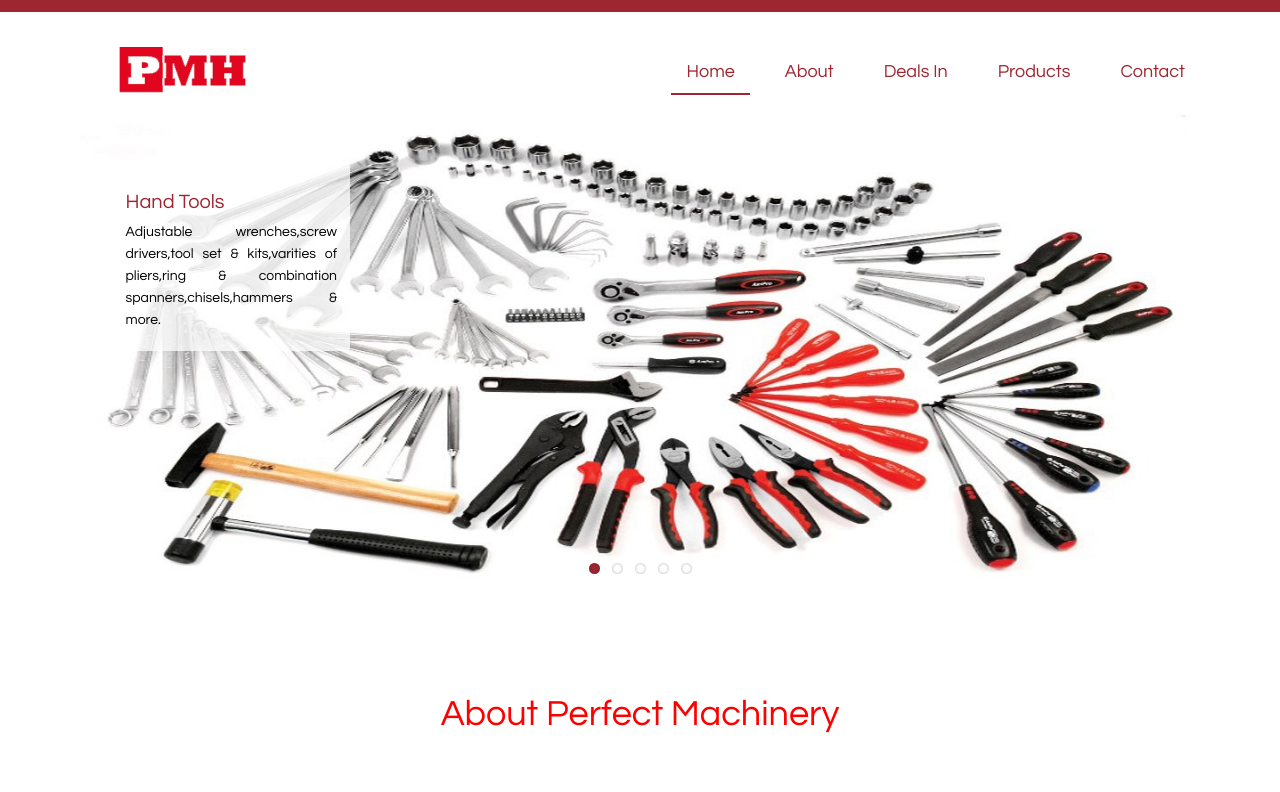
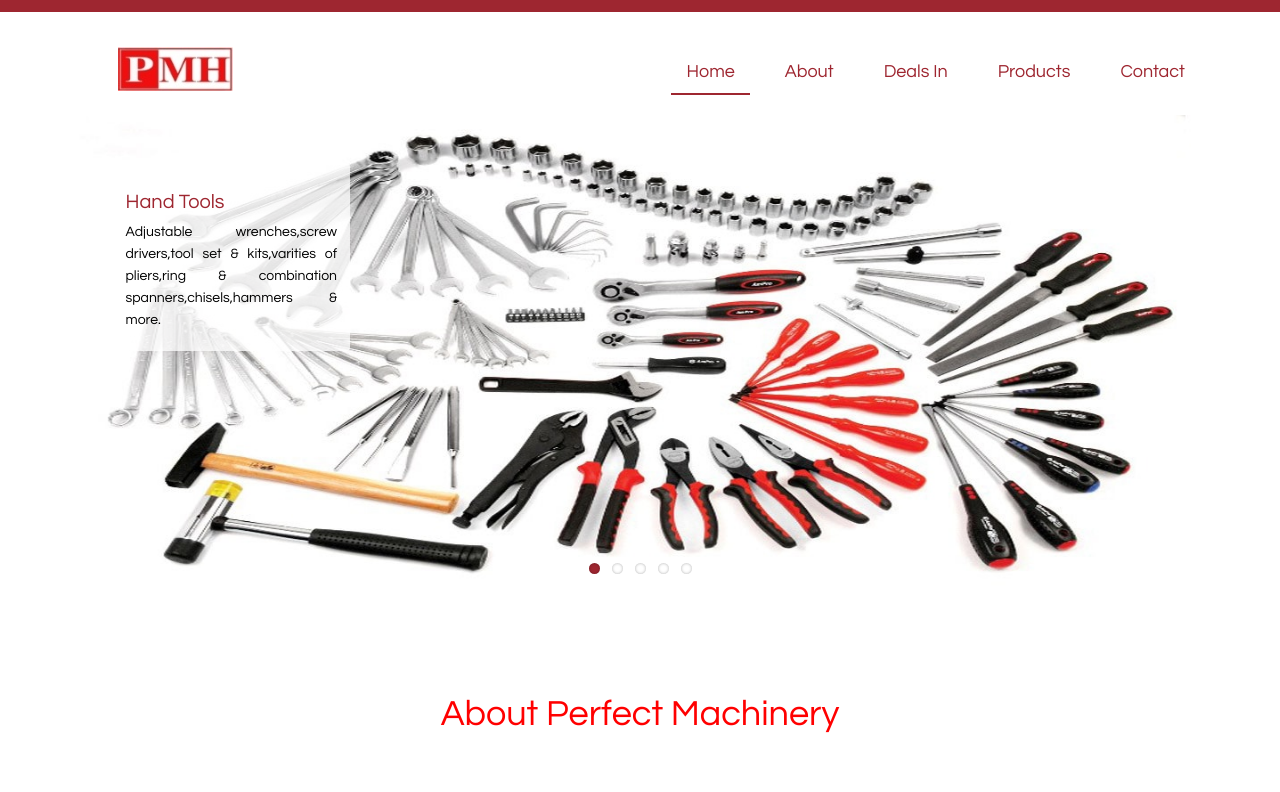
Before and after one commit to ra24x7/Website_Host_Github, a plain HTML site: page index.html in a window 1280 px wide. Shown: the top 792 px of the page. Drawn offline with Linux system fonts and the light colour scheme; some packages are replaced by stand-ins of ours.

Commit message:
Update index.html

```diff
--- a/index.html
+++ b/index.html
@@ -32,7 +32,7 @@ rajat agrawal
     <div class="container">
         <div class="row">
             <div class="col-md-5 col-md-push-1 col-sm-6">
-                <a href="#" id="templatemo_logo"><img src="images/pmhlogo.png" alt="pmhlogo"></a>
+                <a href="#" id="templatemo_logo"><img src="images/pmhlogo.jpg" alt="pmhlogo"></a>
             </div>
             <div class="col-md-3 hidden-xs"></div>
             <div class="col-xs-3 col-xs-offset-20 visible-xs">
```
